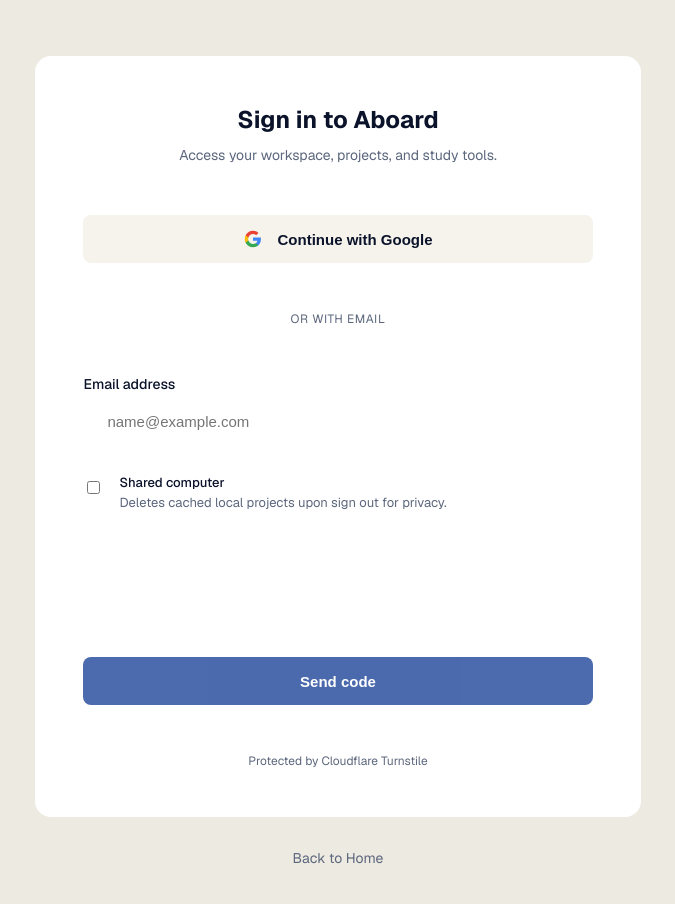
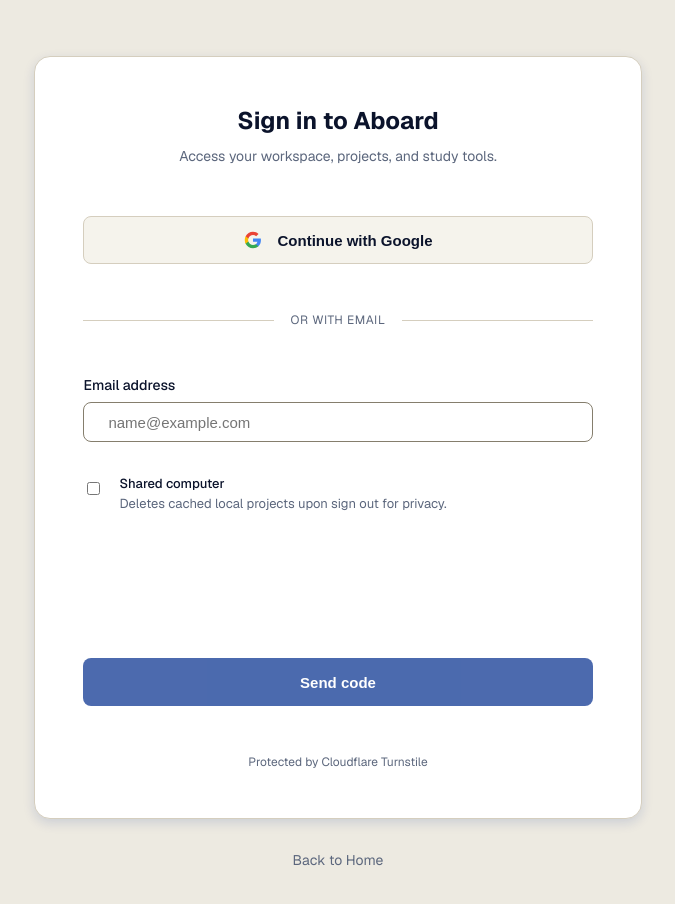
Before and after one commit to M01stafa/aboard, a Next.js app in the folder apps/web/: page /login in a window 1280 px wide. Shown: the top 904 px of the page, without its empty margins (302-977 px from the left). Built offline with nearby package versions, Linux system fonts and the light colour scheme; no server answers.

Commit message:
fix(auth): correct login input and card styling using design tokens

```diff
--- a/apps/web/app/login/page.tsx
+++ b/apps/web/app/login/page.tsx
@@ -241,10 +241,10 @@
           width: "100%",
           maxWidth: "48ch",
           backgroundColor: "var(--bg-surface)",
-          border: "1px solid var(--border-subtle)",
+          border: "1px solid var(--border-card)",
           borderRadius: "var(--radius-md)",
           padding: "var(--space-6)",
-          boxShadow: "var(--shadow-md)",
+          boxShadow: "var(--shadow-2)",
         }}
       >
         <div style={{ marginBlockEnd: "var(--space-6)", textAlign: "center" }}>
@@ -302,7 +302,7 @@
             paddingInline: "var(--space-4)",
             backgroundColor: "var(--bg-subtle)",
             color: "var(--text-main)",
-            border: "1px solid var(--border-subtle)",
+            border: "1px solid var(--border-card)",
             borderRadius: "var(--radius-sm)",
             fontWeight: "var(--weight-semibold)",
             fontSize: "0.9375rem",
@@ -345,7 +345,7 @@
             style={{
               flex: 1,
               height: "1px",
-              backgroundColor: "var(--border-subtle)",
+              backgroundColor: "var(--border-card)",
             }}
           />
           <span
@@ -362,7 +362,7 @@
             style={{
               flex: 1,
               height: "1px",
-              backgroundColor: "var(--border-subtle)",
+              backgroundColor: "var(--border-card)",
             }}
           />
         </div>
@@ -388,14 +388,14 @@
                 required
                 value={email}
                 onChange={(e) => setEmail(e.target.value)}
-                placeholder={t("auth.emailPlaceholder")}
+                placeholder="name@example.com"
                 style={{
                   width: "100%",
                   height: "var(--control-md)",
                   paddingInline: "var(--space-3)",
-                  backgroundColor: "var(--surface-sunken)",
+                  backgroundColor: "var(--input-bg)",
                   color: "var(--text-main)",
-                  border: "1px solid var(--border-subtle)",
+                  border: "1px solid var(--border-input)",
                   borderRadius: "var(--radius-sm)",
                   fontSize: "0.9375rem",
                   boxSizing: "border-box",
@@ -523,9 +523,9 @@
                   width: "100%",
                   height: "var(--control-md)",
                   paddingInline: "var(--space-3)",
-                  backgroundColor: "var(--surface-sunken)",
+                  backgroundColor: "var(--input-bg)",
                   color: "var(--text-main)",
-                  border: "1px solid var(--border-subtle)",
+                  border: "1px solid var(--border-input)",
                   borderRadius: "var(--radius-sm)",
                   fontSize: "1.25rem",
                   letterSpacing: "0.25em",
```
Also changed, not shown: 1 other file (tests, documents, lock files or other folders).
